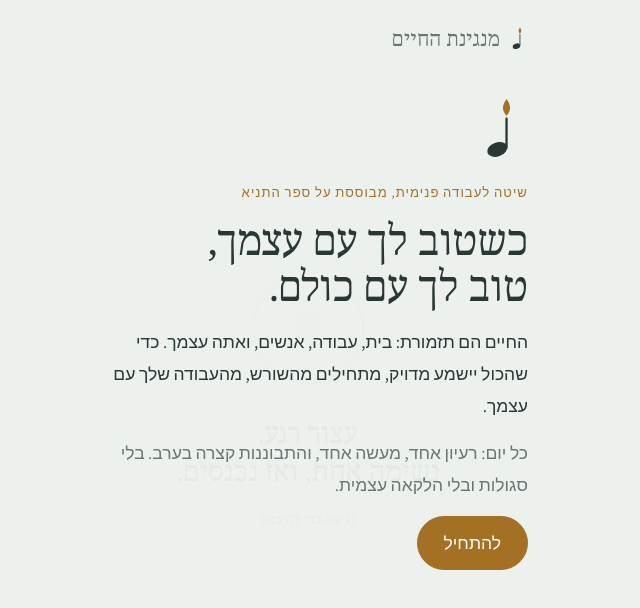
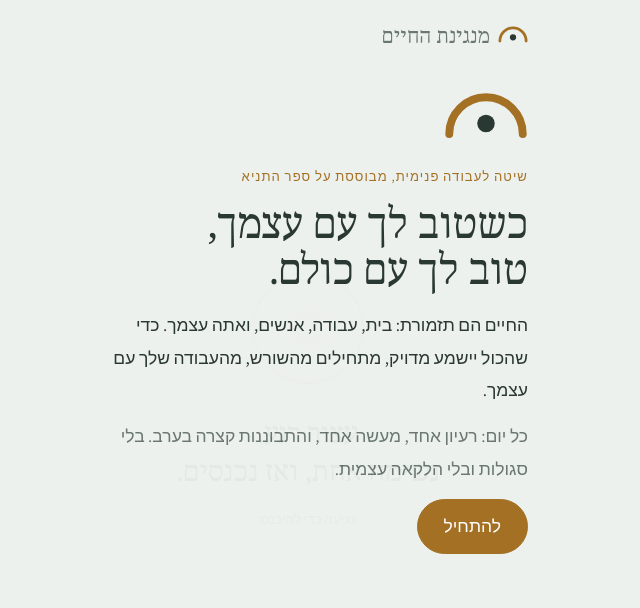
Before and after one commit to shaychervinsky/manginat-hachaim, a plain HTML site: page docs/index.html in a window 1280 px wide. Shown: the whole page, without its empty margins (332-972 px from the left). Drawn offline with Linux system fonts and the light colour scheme.

Commit message:
Logo: switch to the pause (fermata) in the app, icons and brand files
Co-Authored-By: Claude Opus 5.5 <noreply@anthropic.com>
Claude-Session: https://claude.ai/code/session_01W3k4qk48192DP3d8Bi6wsj

```diff
--- a/docs/index.html
+++ b/docs/index.html
@@ -195,9 +195,10 @@ textarea,input[type=text]{background:none;border:none;border-bottom:1px solid va
 .dots5 i{width:7px;height:7px;border-radius:50%;background:var(--line)}
 .dots5 i.on{background:var(--pen);width:9px;height:9px}
 /* logo: the note and the flame */
-.mark{display:inline-block;vertical-align:-.2em;width:1.05em;height:1.22em;margin-inline-end:.35em}
-.mark .fl{fill:var(--pen)} .mark .nt{fill:var(--ink)} .mark .st{stroke:var(--ink);stroke-width:5;stroke-linecap:round}
-.mark.big{display:block;width:56px;height:66px;margin:0 0 6px}
+/* logo: the pause (fermata). Stop on the note. */
+.mark{display:inline-block;vertical-align:-.05em;width:1.5em;height:.88em;margin-inline-end:.4em}
+.mark .arc{fill:none;stroke:var(--pen);stroke-width:9;stroke-linecap:round} .mark .dot{fill:var(--ink)}
+.mark.big{display:block;width:84px;height:49px;margin:0 0 10px}
 .demo-banner{background:none;color:var(--muted);border:1px dashed var(--line);border-radius:999px;font-weight:400;text-align:center;padding:4px 14px}
 textarea{resize:none}
 .team summary{cursor:pointer;color:var(--muted);font-size:.9rem;list-style:none}
@@ -347,7 +348,7 @@ function hebDate(d){
     return `${gematria(day)} ב${month.replace(/^ב/,"")} ${gematria(year)}`;
   }catch(e){ try{ return new Intl.DateTimeFormat("he-u-ca-hebrew",{day:"numeric",month:"long",year:"numeric"}).format(d); }catch(e2){ return ""; } }
 }
-const MARK = cls => `<svg class="mark ${cls||""}" viewBox="0 0 120 140" aria-hidden="true"><path class="fl" d="M74 8 C82 20 86 30 74 44 C62 30 66 20 74 8 Z"/><line class="st" x1="74" y1="50" x2="74" y2="112"/><ellipse class="nt" cx="54" cy="116" rx="22" ry="15" transform="rotate(-20 54 116)"/></svg>`;
+const MARK = cls => `<svg class="mark ${cls||""}" viewBox="12 30 96 56" aria-hidden="true"><path class="arc" d="M18 78 A42 42 0 0 1 102 78"/><circle class="dot" cx="60" cy="66" r="10"/></svg>`;
 function hebMonth(d){ try{ return new Intl.DateTimeFormat("he-u-ca-hebrew",{month:"long"}).format(d); }catch(e){ return ""; } }
 function monthTheme(d){
   const m = hebMonth(d);
--- a/docs/sw.js
+++ b/docs/sw.js
@@ -1,4 +1,4 @@
-const CACHE = "mh-69844542";
+const CACHE = "mh-3919529";
 const FILES = ["./", "index.html", "manifest.webmanifest", "icons/icon-192.png", "icons/icon-512.png", "icons/apple-touch-icon.png"];
 self.addEventListener("install", e => { e.waitUntil(caches.open(CACHE).then(c => c.addAll(FILES))); self.skipWaiting(); });
 self.addEventListener("activate", e => { e.waitUntil(caches.keys().then(ks => Promise.all(ks.filter(k => k !== CACHE).map(k => caches.delete(k))))); self.clients.claim(); });
```
Also changed, not shown: index.html (+5 -4 lines), brand/app-icon-maskable.svg, brand/app-icon.svg, brand/logo-mark-dark.svg, brand/logo-mark.svg, docs/icons/apple-touch-icon.png, docs/icons/icon-192.png, docs/icons/icon-512.png, docs/icons/icon-maskable-512.png, 2 other files.
